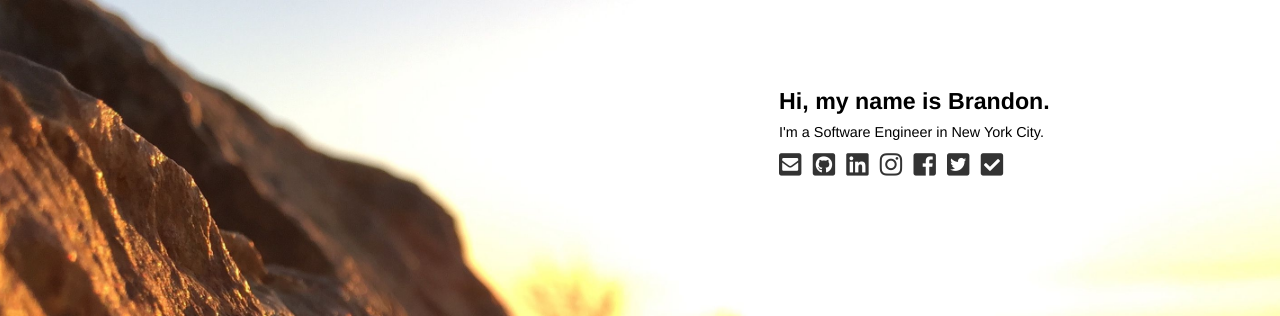
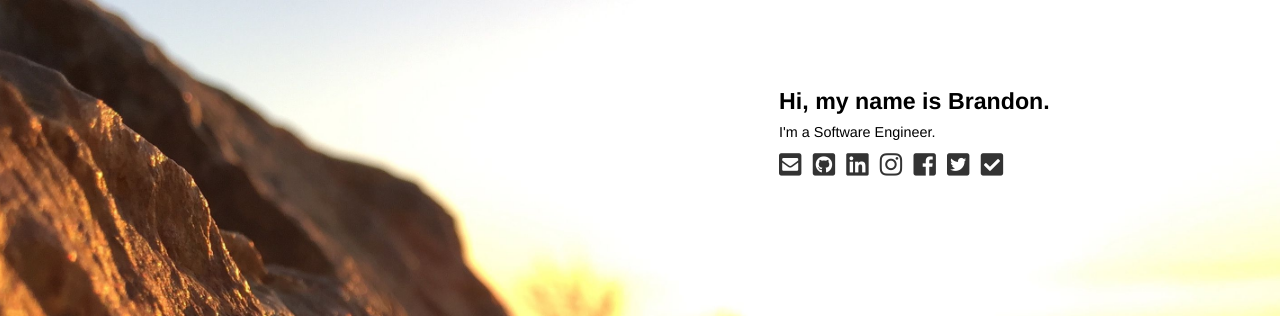
Before and after one commit to bcarl/bcarl.me, a Jekyll site: the page built from index.html, in a window 1280 px wide. Shown: the top 316 px of the page. Built offline with Jekyll 4.4.1, drawn with Linux system fonts in a browser that asks for light colours.

Commit message:
Remove NYC

```diff
--- a/index.html
+++ b/index.html
@@ -1,3 +1,3 @@
 ---
 ---
-<header>Hi, my name is Brandon.</header><p>I'm a Software Engineer in New York City.</p><footer><a href="mailto:brandon@{{ site.domain }}" title="brandon@{{ site.domain }}"><i class="fas fa-envelope-square"></i></a><a href="https://github.com/bcarl" title="bcarl"><i class="fab fa-github-square"></i></a><a href="https://www.linkedin.com/in/brandoncarl/" title="brandoncarl"><i class="fab fa-linkedin"></i></a><a href="https://www.instagram.com/brandoncarl/" title="@brandoncarl"><i class="fab fa-instagram"></i></a><a href="https://www.facebook.com/brandon.carl" title="brandon.carl"><i class="fab fa-facebook-square"></i></a><a href="https://twitter.com/BrandonCarl" title="@BrandonCarl"><i class="fab fa-twitter-square"></i></a><a href="https://keybase.io/bcarl" title="bcarl"><i class="fas fa-check-square"></i></a></footer>
+<header>Hi, my name is Brandon.</header><p>I'm a Software Engineer.</p><footer><a href="mailto:brandon@{{ site.domain }}" title="brandon@{{ site.domain }}"><i class="fas fa-envelope-square"></i></a><a href="https://github.com/bcarl" title="bcarl"><i class="fab fa-github-square"></i></a><a href="https://www.linkedin.com/in/brandoncarl/" title="brandoncarl"><i class="fab fa-linkedin"></i></a><a href="https://www.instagram.com/brandoncarl/" title="@brandoncarl"><i class="fab fa-instagram"></i></a><a href="https://www.facebook.com/brandon.carl" title="brandon.carl"><i class="fab fa-facebook-square"></i></a><a href="https://twitter.com/BrandonCarl" title="@BrandonCarl"><i class="fab fa-twitter-square"></i></a><a href="https://keybase.io/bcarl" title="bcarl"><i class="fas fa-check-square"></i></a></footer>
```
